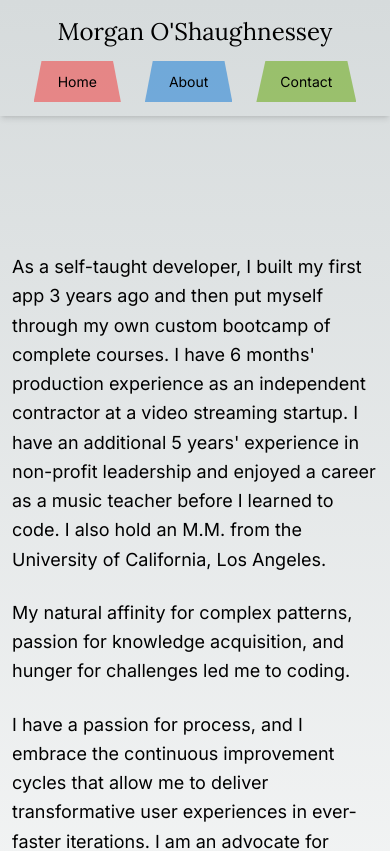
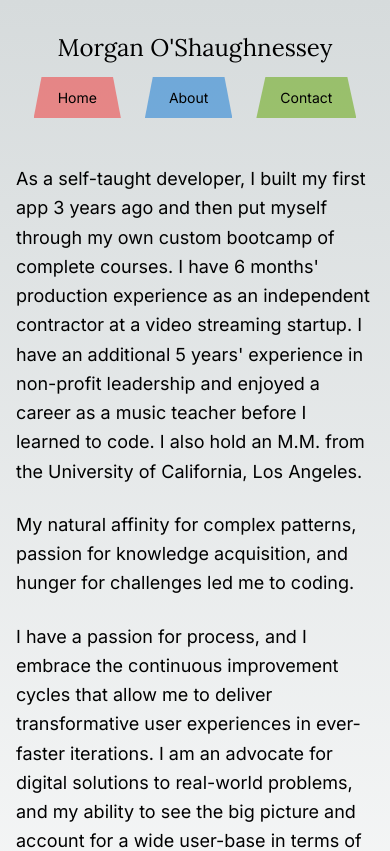
Before and after one commit to theMorganObject/tmo-portfolio, a Next.js app: page /about in a window 390 px wide. Shown: the top 851 px of the page. Built offline with nearby package versions, Linux system fonts and the light colour scheme.

Commit message:
mobile optimizations

```diff
--- a/src/app/about/page.tsx
+++ b/src/app/about/page.tsx
@@ -3,7 +3,7 @@ import About from '@/components/about/About';
 export default function Page() {
   return (
     <section className='min-h-screen font-sans'>
-      <div className='mt-24 px-3 2xs:mt-30 md:mt-32 lg:mt-36 max-w-[800px] w-full mx-auto text-left'>
+      <div className='max-w-[800px] w-full mx-auto text-left'>
         <About />
       </div>
     </section>
--- a/src/app/contact/page.tsx
+++ b/src/app/contact/page.tsx
@@ -3,9 +3,7 @@ import ContactForm from '@/components/contact/ContactForm';
 export default function Contact() {
   return (
     <section className='min-h-screen font-sans'>
-      <div className='mt-32 2xs:mt-36 xs:mt-40 md:mt-44 lg:mt-48'>
-        <ContactForm />
-      </div>
+      <ContactForm />
     </section>
   );
 }
--- a/src/app/layout.tsx
+++ b/src/app/layout.tsx
@@ -33,7 +33,7 @@ export default function RootLayout({
     <html lang='en' className={`${inter.variable} ${lora.variable}`}>
       <body className='font-sans bg-white text-gray-800 antialiased'>
         <Header />
-        <main>{children}</main>
+        <main className='px-4'>{children}</main>
       </body>
     </html>
   );
--- a/src/app/page.tsx
+++ b/src/app/page.tsx
@@ -5,7 +5,7 @@ import WorkSample from '../components/WorkSample';
 export default function Home() {
   return (
     <section className='min-h-screen font-sans flex items-center justify-center px-4'>
-      <div className='flex flex-col-reverse md:flex-row items-center md:items-start gap-8 max-w-2xl mt-24'>
+      <div className='flex flex-col-reverse md:flex-row items-center md:items-start gap-8 max-w-2xl'>
         {/* Text Section */}
         <div className='md:w-1/2'>
           <h2 className='font-serif text-2xl mb-4'>Hi, I'm Morgan!</h2>
--- a/src/components/UI/Header.tsx
+++ b/src/components/UI/Header.tsx
@@ -1,15 +1,16 @@
-// Header.tsx
 import Nav from './Nav';
 
 function Header() {
   const fullName = "Morgan O'Shaughnessey";
 
   return (
-    <header className='sticky top-0 flex flex-col items-center justify-center bg-gray-100 z-50 shadow-md px-4 py-4 md:py-6 lg:py-8'>
-      <h1 className='font-serif text-gray-900 text-2xl mb-4 2xs:mb-6 xs:text-3xl md:text-4xl md:mb-8'>
-        {fullName}
-      </h1>
-      <Nav />
+    <header className='w-full px-4 py-8 bg-white dark:bg-gray-900'>
+      <div className='relative w-fit mx-auto'>
+        <h1 className='font-serif text-gray-900 dark:text-white text-center text-2xl xs:text-3xl md:text-4xl mb-6'>
+          {fullName}
+        </h1>
+        <Nav />
+      </div>
     </header>
   );
 }
--- a/src/components/UI/Nav.tsx
+++ b/src/components/UI/Nav.tsx
@@ -4,7 +4,7 @@ import styles from './nav.module.css';
 export default function Nav() {
   return (
     <nav aria-label='Main navigation'>
-      <ul className='flex gap-5 items-center text-sm cursor-pointer focus:outline-none focus:ring-2 focus:ring-red-5 2xs:gap-6 xs:gap-12 md:text-lg lg:text-xl mb-2'>
+      <ul className='flex gap-5 items-center text-sm cursor-pointer focus:outline-none focus:ring-2 focus:ring-red-5 2xs:gap-6 xs:gap-12 md:text-lg lg:text-xl'>
         <li className='relative'>
           <Link
             href='/'
--- a/src/components/about/About.tsx
+++ b/src/components/about/About.tsx
@@ -1,6 +1,6 @@
 const About = () => {
   return (
-    <div className='max-w-3xl mx-auto py-10 space-y-6 text-lg leading-relaxed text-gray-800'>
+    <div className='max-w-3xl mx-auto py-6 space-y-6 text-lg leading-relaxed text-gray-800'>
       <p>
         As a self-taught developer, I built my first app 3 years ago and then
         put myself through my own custom bootcamp of complete courses. I have 6
```
